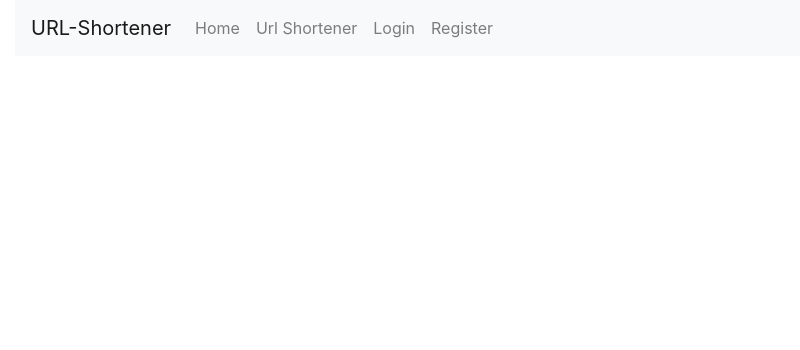
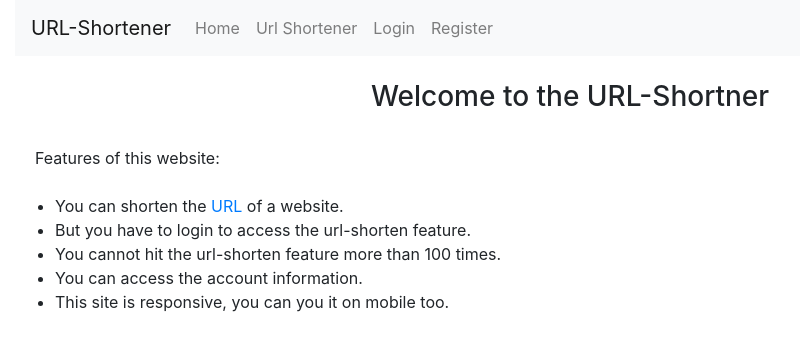
Before and after one commit to yashjais/url-shortener, a React (Create React App) app in the folder client/: page / in a window 1280 px wide. Shown: the top 350 px of the page, without its empty margins (70-870 px from the left). Built offline with nearby package versions, Linux system fonts and the light colour scheme.

Commit message:
added home

```diff
--- a/client/src/App.js
+++ b/client/src/App.js
@@ -1,5 +1,6 @@
 import React, { useState } from 'react';
 import { BrowserRouter, Route } from 'react-router-dom'
+import Home from './Home'
 import Login from './users/login'
 import Register from './users/register'
 import UrlGenerate from './url/urlGenerate'
@@ -103,7 +104,6 @@ function App() {
           </Navbar>
         </div>
 
-
         <div>
           <Modal isOpen={modal} toggle={handleAccount}>
             <ModalHeader toggle={handleAccount}>Account Information</ModalHeader>
@@ -119,6 +119,7 @@ function App() {
           </Modal>
         </div>
 
+        <Route path="/" component={Home} exact={true} />
         <Route path="/login" component={Login} exact={true} />
         <Route path="/register" component={Register} exact={true} />
         <Route path="/url" component={UrlGenerate} exact={true} />
--- /dev/null
+++ b/client/src/Home.js
@@ -0,0 +1,26 @@
+import React from 'react'
+import { Link } from 'react-router-dom'
+
+function Home() {
+    return (
+        <div >
+            <br />
+            <h3 style={{ textAlign: "center" }}>Welcome to the URL-Shortner </h3>
+            <br />
+
+            <span style={{ paddingLeft: "20px" }}>Features of this website:</span>
+            <br />
+            <br />
+            <ul>
+                <li>You can shorten the <Link to="/url">URL</Link> of a website.</li>
+                <li>But you have to login to access the url-shorten feature.</li>
+                <li>You cannot hit the url-shorten feature more than 100 times.</li>
+                <li>You can access the account information.</li>
+                <li>This site is responsive, you can you it on mobile too.</li>
+            </ul>
+
+        </div>
+    )
+}
+
+export default Home
--- a/client/src/users/login.js
+++ b/client/src/users/login.js
@@ -1,6 +1,7 @@
 import React from 'react'
 import axios from '../config/axios'
 import Swal from 'sweetalert2'
+import { Link } from 'react-router-dom'
 
 class Login extends React.Component {
     constructor() {
@@ -63,6 +64,7 @@ class Login extends React.Component {
                         <label htmlFor="password">Password</label>
                         <input className="form-control" type="password" id="password" name="password" value={this.state.password} onChange={this.handleChange} />
                     </div>
+                    <Link to="/register">Register</Link> <br /><br />
                     <button type="submit" className="btn btn-primary">Submit</button>
                 </form>
             </div>
```
